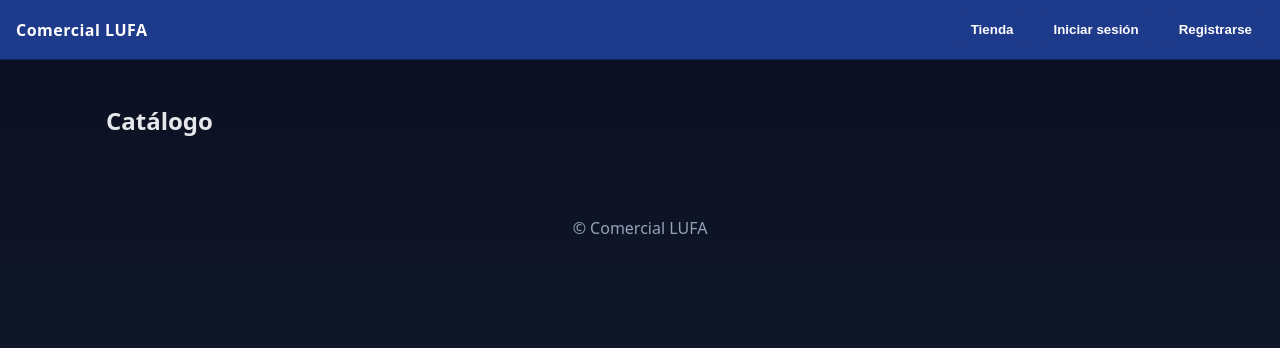
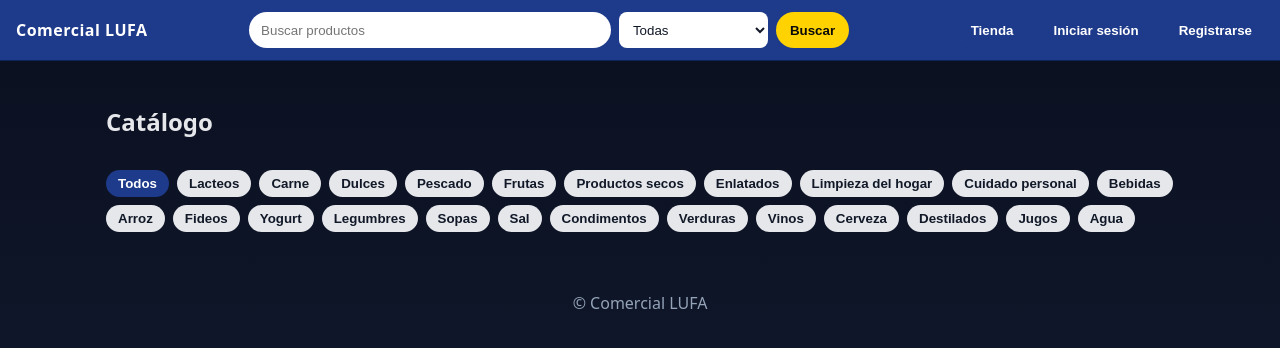
Before and after one commit to Mati-14/comercial-lufa, a plain HTML site: page index.html in a window 1280 px wide. Drawn offline with Linux system fonts and the light colour scheme; no server answers.

Commit message:
Update index.html

```diff
--- a/index.html
+++ b/index.html
@@ -9,6 +9,36 @@
 <body>
 <header class="topbar">
 <div class="brand">Comercial LUFA</div>
+<div class="searchbar">
+  <input id="searchInput" type="text" placeholder="Buscar productos" />
+  <select id="filterCategory">
+    <option value="">Todas</option>
+    <option>lacteos</option>
+    <option>carne</option>
+    <option>dulces</option>
+    <option>pescado</option>
+    <option>frutas</option>
+    <option>productos secos</option>
+    <option>enlatados</option>
+    <option>limpieza del hogar</option>
+    <option>cuidado personal</option>
+    <option>bebidas</option>
+    <option>arroz</option>
+    <option>fideos</option>
+    <option>yogurt</option>
+    <option>legumbres</option>
+    <option>sopas</option>
+    <option>sal</option>
+    <option>condimentos</option>
+    <option>verduras</option>
+    <option>vinos</option>
+    <option>cerveza</option>
+    <option>destilados</option>
+    <option>jugos</option>
+    <option>agua</option>
+  </select>
+  <button id="searchBtn">Buscar</button>
+  </div>
 <div class="top-actions">
 <button id="goShop">Tienda</button>
 <button id="loginTop">Iniciar sesión</button>
@@ -52,13 +82,18 @@
 <h2>Catálogo</h2>
 <div id="welcome"></div>
 </div>
+<div id="chipFilters" class="chips"></div>
 <div id="catalog" class="grid"></div>
 </section>
 
 <section id="adminSection" class="hidden">
 <h2>Administrador</h2>
-<div class="admin-grid">
-<div class="card">
+<div class="subtabs">
+  <button id="tabAdminAdd" class="active">Agregar producto</button>
+  <button id="tabAdminEdit">Editar producto</button>
+  <button id="tabAdminOrders">Pedidos</button>
+</div>
+<section id="adminAddSection" class="card">
 <h3>Agregar producto</h3>
 <div class="form">
 <label>Nombre</label>
@@ -69,19 +104,54 @@
 <input id="newImage" type="url" />
 <label>Imagen local (opcional)</label>
 <input id="newImageFile" type="file" accept="image/*" />
+<label>Categoría</label>
+<select id="newCategory">
+  <option>lacteos</option>
+  <option>carne</option>
+  <option>dulces</option>
+  <option>pescado</option>
+  <option>frutas</option>
+  <option>productos secos</option>
+  <option>enlatados</option>
+  <option>limpieza del hogar</option>
+  <option>cuidado personal</option>
+  <option>bebidas</option>
+  <option>arroz</option>
+  <option>fideos</option>
+  <option>yogurt</option>
+  <option>legumbres</option>
+  <option>sopas</option>
+  <option>sal</option>
+  <option>condimentos</option>
+  <option>verduras</option>
+  <option>vinos</option>
+  <option>cerveza</option>
+  <option>destilados</option>
+  <option>jugos</option>
+  <option>agua</option>
+</select>
 <button id="addProductBtn">Agregar</button>
 </div>
-</div>
-<div class="card">
+</section>
+<section id="adminEditSection" class="card hidden">
 <h3>Productos</h3>
 <div id="adminProducts"></div>
-</div>
-<div class="card">
+</section>
+<section id="adminOrdersSection" class="card hidden">
 <h3>Pedidos (simulados)</h3>
 <div id="adminOrdersCount"></div>
 <div id="adminOrders"></div>
+<div id="adminOrderDetail" class="hidden">
+  <h3>Detalle del pedido</h3>
+  <div id="adminOrderMeta"></div>
+  <div id="adminOrderTable" class="table"></div>
+  <div class="cart-total">
+    <span>Total:</span>
+    <span id="adminOrderTotal"></span>
+  </div>
+  <button id="closeOrderDetail" class="secondary">Cerrar</button>
 </div>
-</div>
+</section>
 </section>
 
 <section id="cartSection" class="card hidden">
@@ -92,15 +162,24 @@
 <span>Total:</span>
 <span id="cartTotalPage"></span>
 </div>
-<button id="checkoutBtn">Pagar con Webpay</button>
+<button id="checkoutBtn">Pagar</button>
+<div class="card" style="margin-top:12px">
+  <div><b>¿Tienes algun problema?, Contactanos:</b></div>
+  <div><b>Dirección:</b> Av. Sur 2486, 9271738 Maipú, Santiago, Región Metropolitana</div>
+  <div><b>WhatsApp:</b> +56977852777</div>
+</div>
 </section>
 
 <section id="profileSection" class="card hidden">
 <h2>Perfil</h2>
 <div class="form">
 <div>Nombre: <span id="profileName"></span></div>
+<div>Cambiar nombre</div>
+<input id="profileNameInput" type="text" placeholder="Nuevo nombre" />
+<button id="profileSaveName">Guardar nombre</button>
 <div>Correo: <span id="profileEmail"></span></div>
 <div>Rol: <span id="profileRole"></span></div>
+<div id="profileMsg" class="msg hidden"></div>
 </div>
 </section>
 </main>
```
